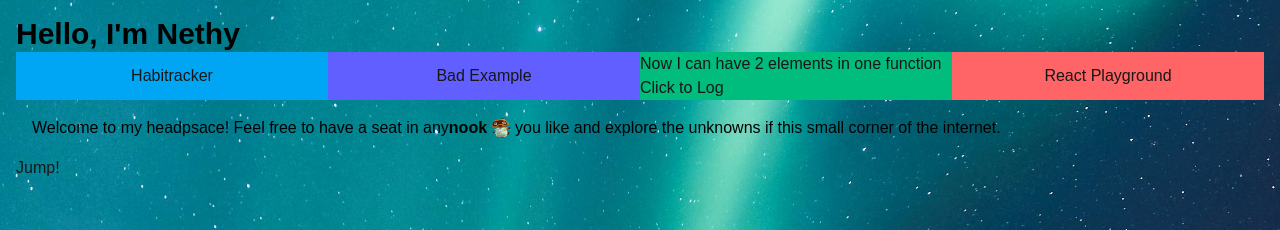
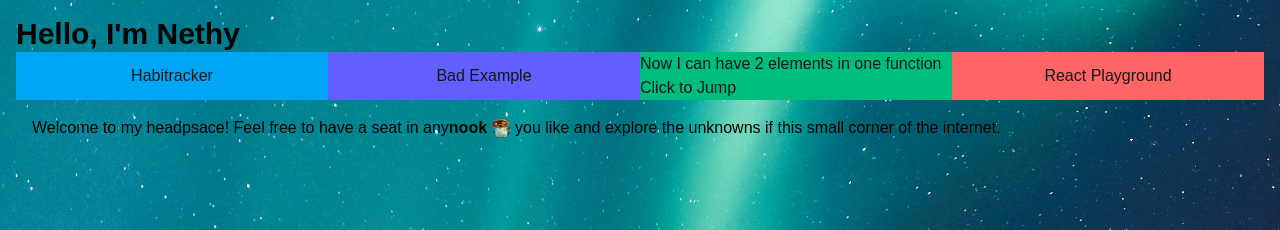
Before and after one commit to wsudswong/Infinethy-App, a Next.js app in the folder infinethy-app/: page / in a window 1280 px wide. Shown: the top 230 px of the page. Built offline with nearby package versions, Linux system fonts and the light colour scheme; no server answers.

Commit message:
extracted howl to EventClick component

```diff
--- a/infinethy-app/app/components/EventClick.tsx
+++ b/infinethy-app/app/components/EventClick.tsx
@@ -1,10 +1,22 @@
 'use client';
 import React from 'react'
+import {Howl} from 'howler'
+
+const sound = new Howl({
+  src: ['/MapleStory-Jump.mp3'],
+  autoplay:true,
+  loop:false,
+});
+const playSound = () => {
+  sound.play();
+  console.log("Sound has played!");
+}
 
 const EventClick = () => {
+
   return (
     <div>
-        <button onClick={() => console.log('Button extracted & Clicked')}>Click to Log</button>
+        <button onClick={playSound}>Click to Jump</button>
     </div>
   )
 }
--- a/infinethy-app/app/page.tsx
+++ b/infinethy-app/app/page.tsx
@@ -1,23 +1,11 @@
-'use client' //TODO: remove after Howl component
 import Image from "next/image"
 import Link from 'next/link'
 import NookCard from './components/NookCard'
 import aurora from '../public/Aurora.jpg'
 import nook from '../public/Tom_Nook.png'
-import {Howl} from 'howler'
 
 export default function Home() {
   const name = 'Nethy';
-  //TODO: move new Howl to component
-  const sound = new Howl({
-    src: ['/MapleStory-Jump.mp3'],
-    autoplay:true,
-    loop:false,
-  });
-  const playSound = () => {
-    sound.play();
-    console.log("Sound has played!");
-  }
   return (
     <main className="dark">
       {/* <div className="bg-auto bg-linear-65 from-purple-500 to-blue-500"> */}
@@ -52,9 +40,6 @@ export default function Home() {
             </span>
             you like and explore the unknowns if this small corner of the internet.</div>
         </div>
-        <div>
-          <button onClick={playSound}>Jump!</button>
-        </div>
       </div>
     </main>
   );
```
